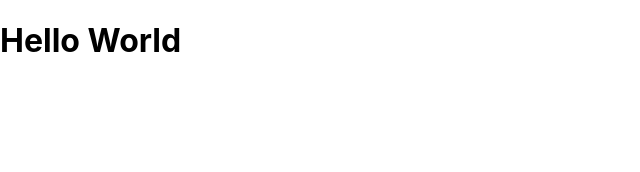
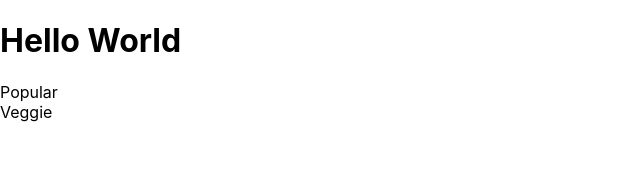
Before and after one commit to rizqisamawa/Foodie, a React (Vite) app: page / in a window 1280 px wide. Shown: the top 172 px of the page, without its empty margins (0-640 px from the left). Built offline with nearby package versions, Linux system fonts and the light colour scheme.

Commit message:
config project

```diff
--- a/src/App.jsx
+++ b/src/App.jsx
@@ -1,7 +1,10 @@
+import Pages from "./pages/Pages";
+
 function App() {
   return (
     <div className="App">
       <h1>Hello World</h1>
+      <Pages />
     </div>
   );
 }
```
